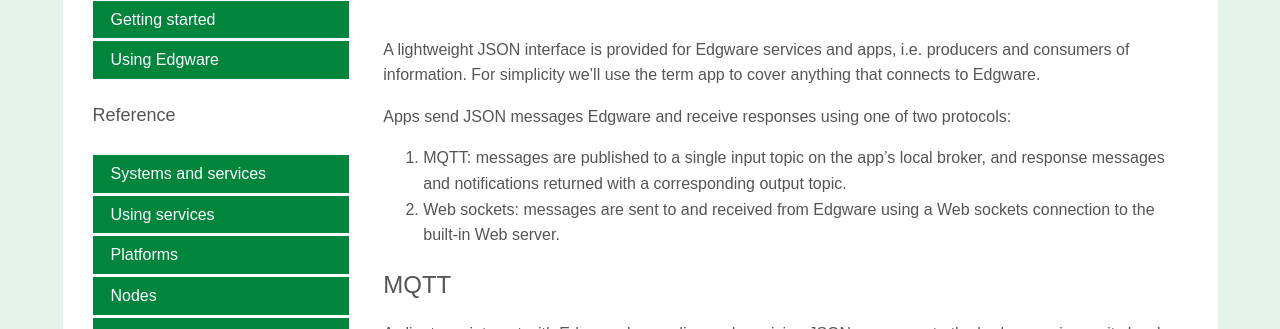
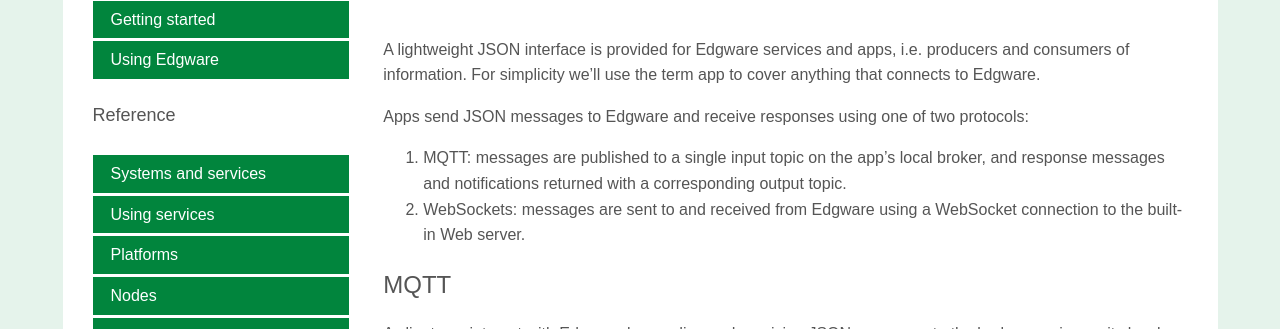
Before and after one commit to edgware/edgware.github.io, a Jekyll site: the page built from docs/using_edgware/api.md, in a window 1280 px wide and 1400 px high. Shown: the part 123-452 px from the top of the window. Built offline with Jekyll 4.4.1, drawn with Linux system fonts in a browser that asks for light colours; nearby versions of some CDN libraries; some web fonts are replaced; some of the changed text lies outside the part shown.

Commit message:
Fixing some typos

```diff
--- a/docs/using_edgware/api.md
+++ b/docs/using_edgware/api.md
@@ -4,10 +4,10 @@
 ---
 A lightweight JSON interface is provided for Edgware services and apps, i.e. producers and consumers of information. For simplicity we'll use the term app to cover anything that connects to Edgware.
 
-Apps send JSON messages Edgware and receive responses using one of two protocols:
+Apps send JSON messages to Edgware and receive responses using one of two protocols:
 
 1. MQTT: messages are published to a single input topic on the app's local broker, and response messages and notifications returned with a corresponding output topic.
-2. Web sockets: messages are sent to and received from Edgware using a Web sockets connection to the built-in Web server.
+2. WebSockets: messages are sent to and received from Edgware using a WebSocket connection to the built-in Web server.
 
 ### MQTT
 
@@ -51,6 +51,6 @@
 
 The topic for the will message is the inbound topic.
 
-### Web sockets
+### WebSockets
 
-An example of how to used the Web sockets interface is included in the source code. See the project fabric.tools.rest.
+An example of how to used the WebSocket interface is included in the source code. See the project fabric.tools.rest.
```
